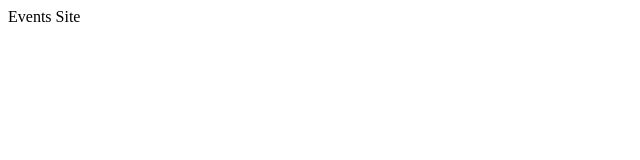
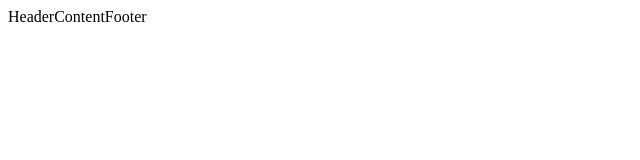
Before and after one commit to kristupasjovaisa/React.Events, a React (Create React App) app in the folder react.events/: page / in a window 1280 px wide. Shown: the top 160 px of the page, without its empty margins (0-640 px from the left). Built offline with nearby package versions, Linux system fonts and the light colour scheme.

Commit message:
Created simple Content, Footer and Header container component

```diff
--- a/react.events/src/App.js
+++ b/react.events/src/App.js
@@ -1,6 +1,14 @@
+import HeaderContainer from "./containers/Header/HeaderContainer";
+import ContentContainer from "./containers/Content/ContentContainer";
+import FooterContainer from "./containers/Footer/FooterContainer";
+
 function App() {
     return (
-        <div>Events Site</div>
+        <div>
+            <HeaderContainer/>
+            <ContentContainer/>
+            <FooterContainer/>
+        </div>
     );
 }
 
--- /dev/null
+++ b/react.events/src/containers/Content/ContentContainer.js
@@ -0,0 +1,3 @@
+const ContentContainer = () => <span>Content</span>
+
+export default ContentContainer;
--- /dev/null
+++ b/react.events/src/containers/Footer/FooterContainer.js
@@ -0,0 +1,3 @@
+const FooterContainer = () => <span>Footer</span>
+
+export default FooterContainer;
--- /dev/null
+++ b/react.events/src/containers/Header/HeaderContainer.js
@@ -0,0 +1,3 @@
+const HeaderContainer = () => <span>Header</span>
+
+export default HeaderContainer;
```
